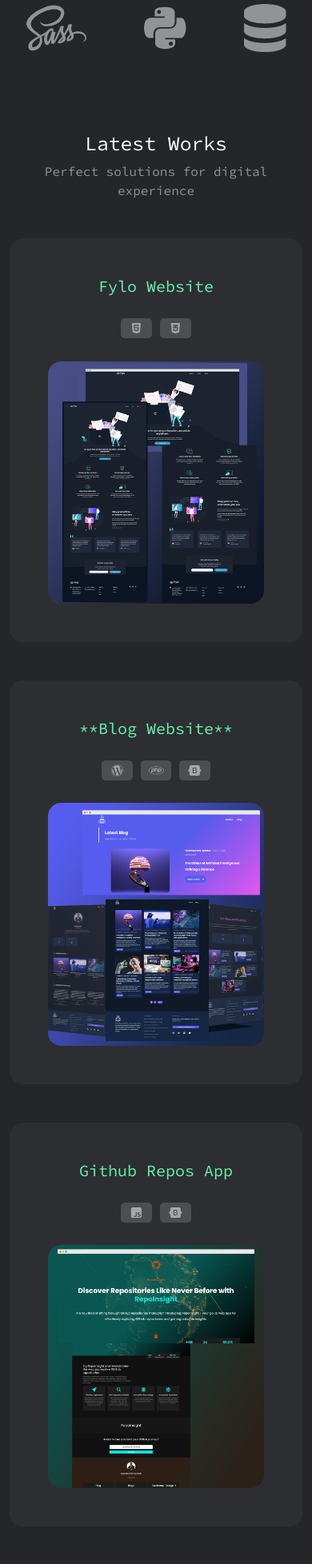
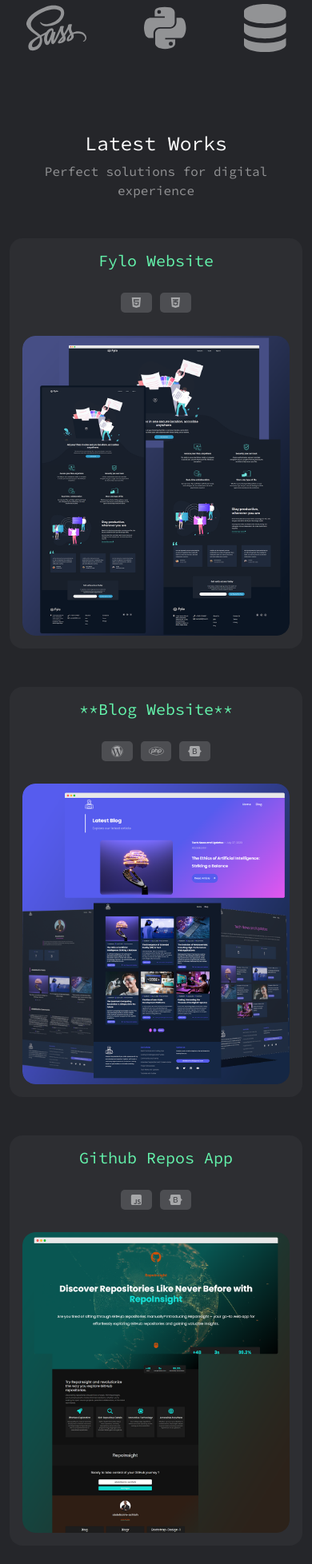
Before and after one commit to abdelkarim-achlaih/portfolio, a plain HTML site: page index.html in a window 390 px wide. Shown: the part 2646-4602 px from the top of the page at 80% size. Drawn offline with nearby package versions, Linux system fonts and the light colour scheme.

Commit message:
Enhacements in Projects section mobile version

```diff
--- a/index.html
+++ b/index.html
@@ -202,7 +202,7 @@
 						<h2 class="text-white">Latest Works</h2>
 						<p class="text-white-50">Perfect solutions for digital experience</p>
 					</div>
-					<div class="work p-5 rounded-4 mb-5">
+					<div class="work p-lg-5 p-3 rounded-4 mb-5">
 						<div class="work-info mb-4 d-flex justify-content-between">
 							<h3 class="fs-5">Fylo Website</h3>
 							<div class="languages">
@@ -220,7 +220,7 @@
 							</div>
 						</div>
 					</div>
-					<div class="work p-5 rounded-4 mb-5">
+					<div class="work p-lg-5 p-3 rounded-4 mb-5">
 						<div class="work-info mb-4 d-flex justify-content-between">
 							<h3 class="fs-5">**Blog Website**</h3>
 							<div class="languages">
@@ -239,7 +239,7 @@
 							</div>
 						</div>
 					</div>
-					<div class="work p-5 rounded-4 mb-5">
+					<div class="work p-lg-5 p-3 rounded-4 mb-5">
 						<div class="work-info mb-4 d-flex justify-content-between">
 							<h3 class="fs-5">Github Repos App</h3>
 							<div class="languages">
@@ -260,7 +260,7 @@
 				</div>
 				<div class="col-lg-2"></div>
 				<div class="col-lg-5">
-					<div class="work p-5 rounded-4 mb-5">
+					<div class="work p-lg-5 p-3 rounded-4 mb-5">
 						<div class="work-info mb-4 d-flex justify-content-between">
 							<h3 class="fs-5">Currency Converter</h3>
 							<div class="languages">
@@ -278,7 +278,7 @@
 							</div>
 						</div>
 					</div>
-					<div class="work p-5 rounded-4 mb-5">
+					<div class="work p-lg-5 p-3 rounded-4 mb-5">
 						<div class="work-info mb-4 d-flex justify-content-between">
 							<h3 class="fs-5">Gaming Template</h3>
 							<div class="languages">
```
